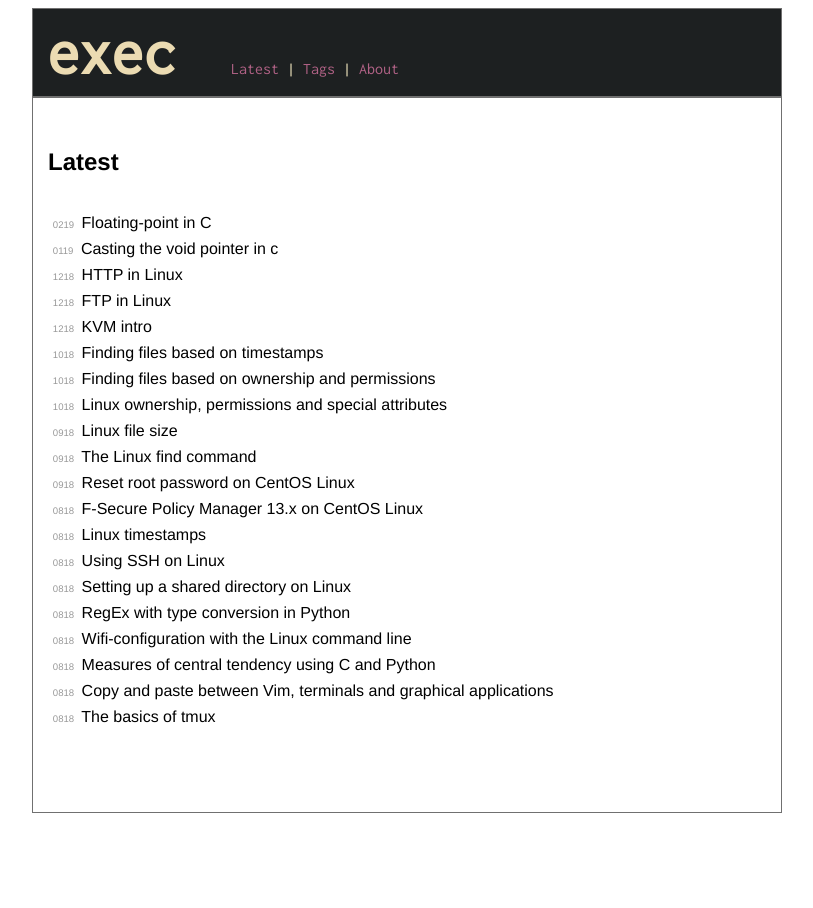
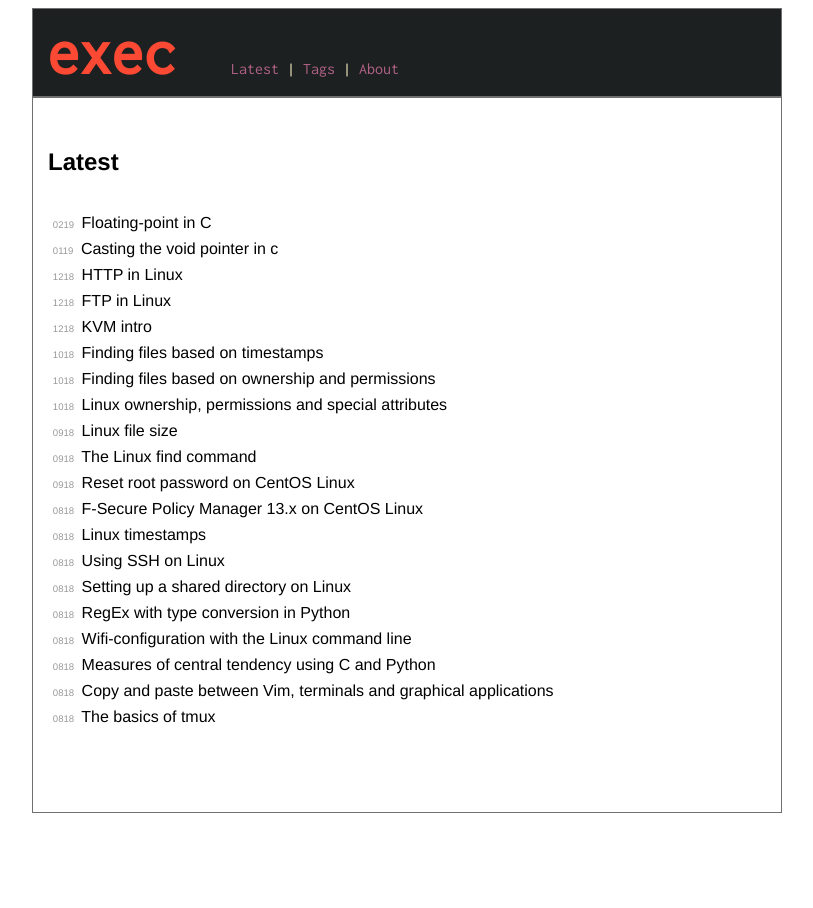
Before and after one commit to execas/execas.github.io, a Jekyll site: the page built from index.html, in a window 1280 px wide. Shown: the whole page, without its empty margins (233-1046 px from the left). Built offline with Jekyll 4.4.1, drawn with Linux system fonts in a browser that asks for light colours.

Commit message:
Update execas.css

```diff
--- a/css/execas.css
+++ b/css/execas.css
@@ -129,7 +129,7 @@ p {
 .header h1 {
      font-size: 4rem;
      margin-right: 3rem;
-     color: #ebdbb2;
+     color: #fb4934;
      display: inline;
      margin-top: 0px;
      margin-bottom:0px;
```
